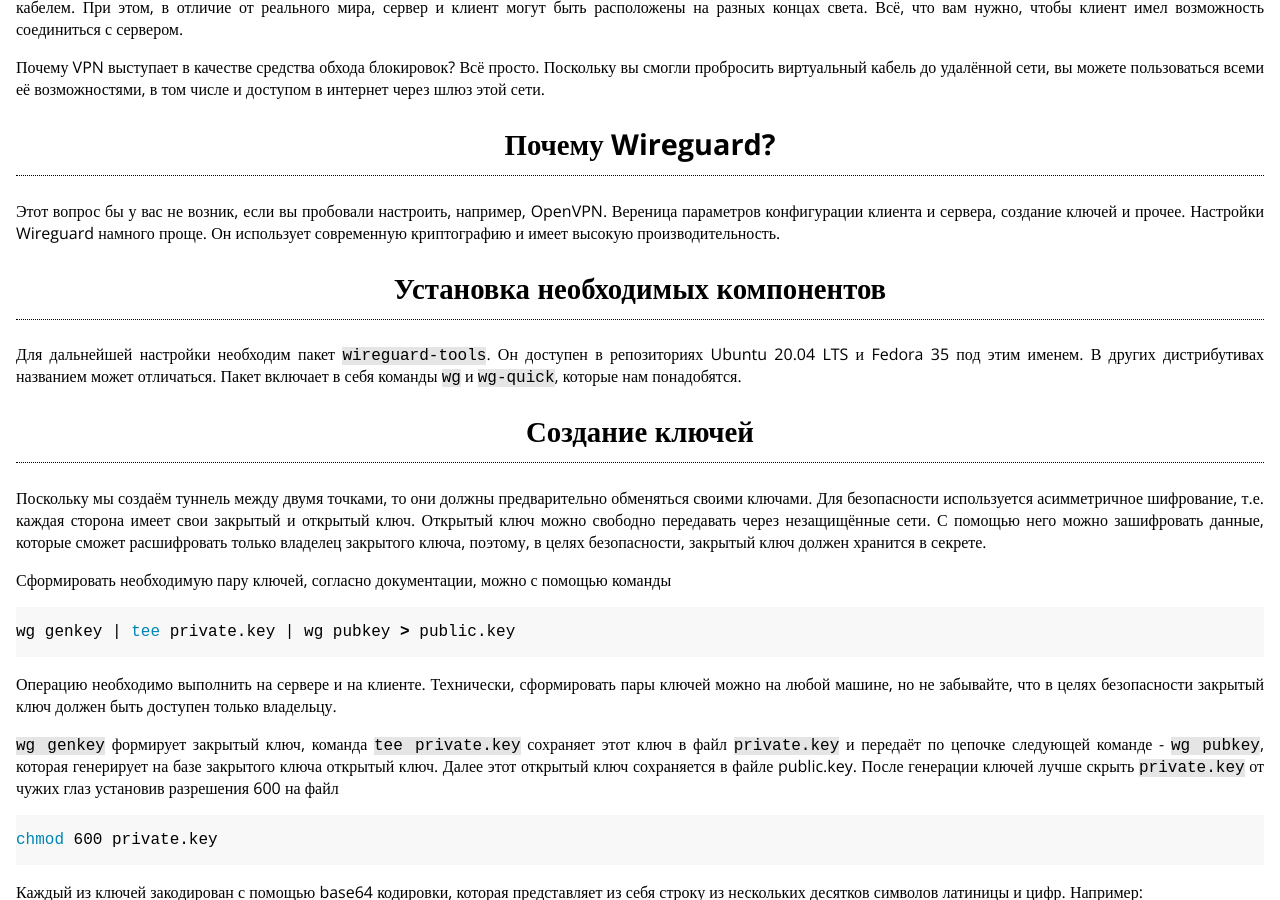
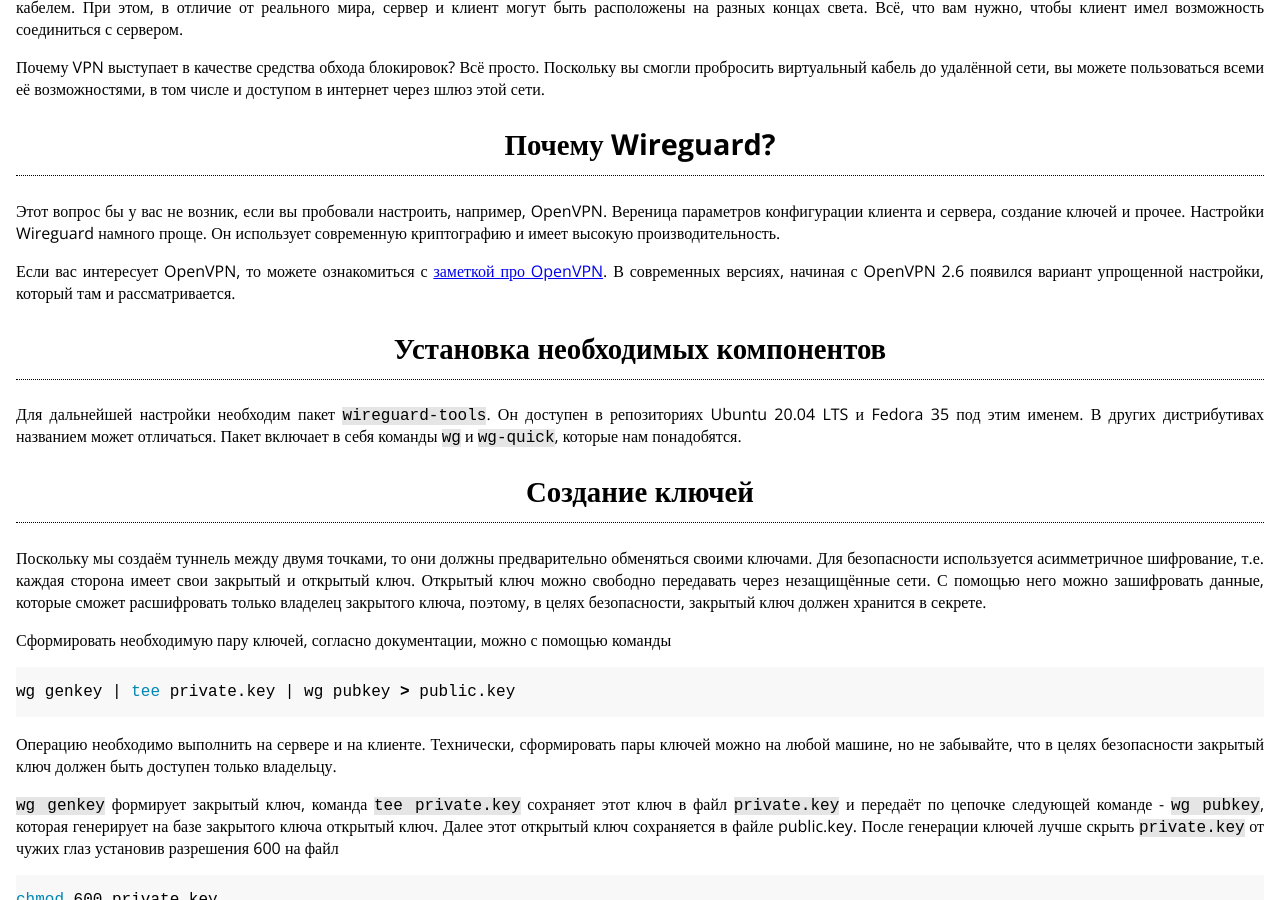
Before and after one commit to fsa/site, a Jekyll site: the page built from _posts/2022-04-10-wireguard.md, in a window 1280 px wide and 900 px high, scrolled down 442 px. Built offline with Jekyll 4.4.1, drawn with Linux system fonts in a browser that asks for light colours.

Commit message:
Ссылка на заметку OpenVPN

```diff
--- a/_posts/2022-04-10-wireguard.md
+++ b/_posts/2022-04-10-wireguard.md
@@ -18,6 +18,8 @@
 ## Почему Wireguard?
 
 Этот вопрос бы у вас не возник, если вы пробовали настроить, например, OpenVPN. Вереница параметров конфигурации клиента и сервера, создание ключей и прочее. Настройки Wireguard намного проще. Он использует современную криптографию и имеет высокую производительность.
+
+Если вас интересует OpenVPN, то можете ознакомиться с [заметкой про OpenVPN](/openvpn). В современных версиях, начиная с OpenVPN 2.6 появился вариант упрощенной настройки, который там и рассматривается.
 
 ## Установка необходимых компонентов
 
```
